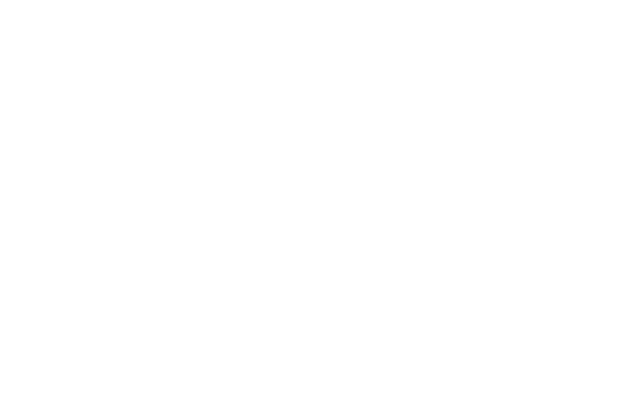
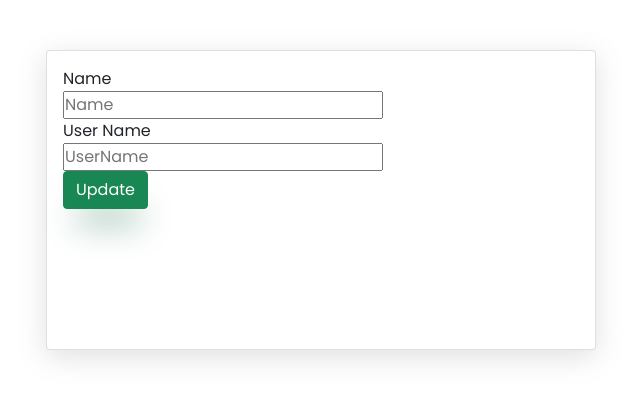
Before and after one commit to AltaCapstoneTeam14/FE, a React (Create React App) app: page /user/edit/1 in a window 1280 px wide. Before the commit this address had no page. Shown: the top 400 px of the page, without its empty margins (36-676 px from the left). Built offline with nearby package versions, Linux system fonts and the light colour scheme; no server answers.

Commit message:
feat: update user feature

```diff
--- a/package.json
+++ b/package.json
@@ -9,6 +9,7 @@
     "@testing-library/user-event": "^13.2.1",
     "axios": "^0.27.2",
     "bootstrap": "^5.1.3",
+    "json-server": "^0.17.0",
     "react": "^17.0.2",
     "react-bootstrap": "^2.4.0",
     "react-dom": "^17.0.2",
--- a/src/App.js
+++ b/src/App.js
@@ -25,7 +25,7 @@ function App() {
           <Route path="/faq" element={<><Faq/></>} />
 
           <Route path='/user' element={<ShowUser />}></Route>
-          <Route path='edit/:id' element={<EditUser />}></Route>
+          <Route path='/user/edit/:id' element={<EditUser />}></Route>
 
         </Routes>
       </div>
--- a/src/Components/User/EditUser.js
+++ b/src/Components/User/EditUser.js
@@ -1,20 +1,45 @@
-import React, { useState } from "react";
-import { useDispatch } from "react-redux";
+import React, { useState, useEffect } from "react";
+import { useDispatch, useSelector } from "react-redux";
+import { getUsers, userSelectors, updateUsers } from "../../features/userSlice";
+import { useParams, useNavigate } from "react-router-dom";
 import Button from 'react-bootstrap/Button';
 import Card from 'react-bootstrap/Card';
+import { Form } from "react-bootstrap";
 import "./EditUser.css"
 //Untuk dapat memanggil data dari store, dapat menggunakan useSelector
 
 const EditUser = () => {
   const [name, setName] = useState("");
-  const [userName, setUserName] = useState("");
+  const [username, setUserName] = useState("");
   const dispatch = useDispatch();
+  const navigate = useNavigate();
+  const {id} = useParams();
+
+  const user = useSelector((state) => userSelectors.selectById(state,id))
+
+  useEffect(() =>{
+    dispatch(getUsers())
+  },[dispatch])
+
+  useEffect(() =>{
+    if(user){
+      setName(user.name);
+      setUserName(user.username);
+    }
+  },[user])
+
+  const handleUpdate = async(e) =>{
+    e.preventDefault();
+    await dispatch(updateUsers({id, name, username}));
+    navigate('/user');
+  }
 
   return (
     <div>
+
       <Card className="cardEdit">
       <Card.Body>
-        <form>
+        <Form onSubmit={handleUpdate}>
         <div className="inputEdit">
           <label>Name</label>
           <div>
@@ -34,17 +59,18 @@ const EditUser = () => {
             type="text"
             className="input"
             placeholder="UserName"
-            value={userName}
+            value={username}
             onChange={(e) => setUserName(e.target.value)}
             />
           </div>
         </div>
         <div className="inputEdit">
-          <Button variant="success">Update</Button>
+          <Button variant="success" type="submit">Update</Button>
         </div>
-      </form>
+      </Form>
       </Card.Body>
     </Card>
+
     </div>
   );
 };
--- a/src/Components/User/ShowUser.jsx
+++ b/src/Components/User/ShowUser.jsx
@@ -1,6 +1,7 @@
 import React, { useEffect } from 'react'
 import { useSelector, useDispatch } from 'react-redux';
 import { getUsers, userSelectors } from "../../features/userSlice"
+import { Link } from 'react-router-dom';
 import { Button, Table } from 'react-bootstrap';
 import "./ShowUser.css"
 
@@ -33,7 +34,7 @@ const ShowUser = () => {
                   <td>{user.name}</td>
                   <td>{user.username}</td>
                   <td>
-                    <Button variant="primary mx-3">Edit</Button>
+                    <Link to={`edit/${user.id}`} ><Button variant="primary mx-3">Edit</Button></Link>
                     <Button variant="danger">Delete</Button>
                   </td>
                 </tr>
--- a/src/features/userSlice.jsx
+++ b/src/features/userSlice.jsx
@@ -4,6 +4,14 @@ import axios from "axios";
 export const getUsers = createAsyncThunk("users/getUsers", async() => {
     const response = await axios.get('https://jsonplaceholder.typicode.com/users');
     return response.data;
+});
+
+export const updateUsers = createAsyncThunk("users/updateUsers", async ({ id, name, username }) => {
+  const response = await axios.patch(`https://jsonplaceholder.typicode.com/users/${id}`,{
+    name,
+    username
+  });
+  return response.data;
 });
 
 
@@ -38,6 +46,9 @@ const userSlice = createSlice({
       state.loading = false;
       createEntityAdapter.removeOne(state, id)
     },
+    [updateUsers.fulfilled]: (state, action) => {
+      userEntity.updateOne(state, { id: action.payload.id, update: action.payload});
+    }
   },
 });
 
```
Also changed, not shown: 2 other files (tests, documents, lock files or other folders).
